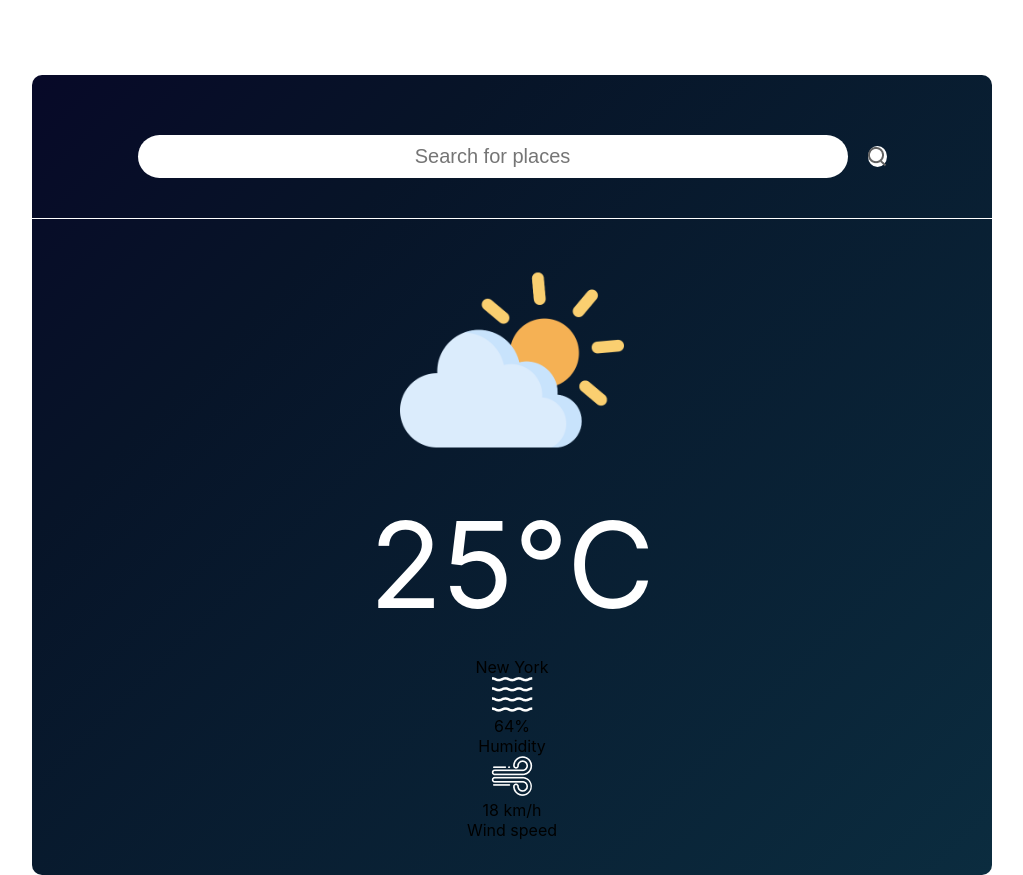
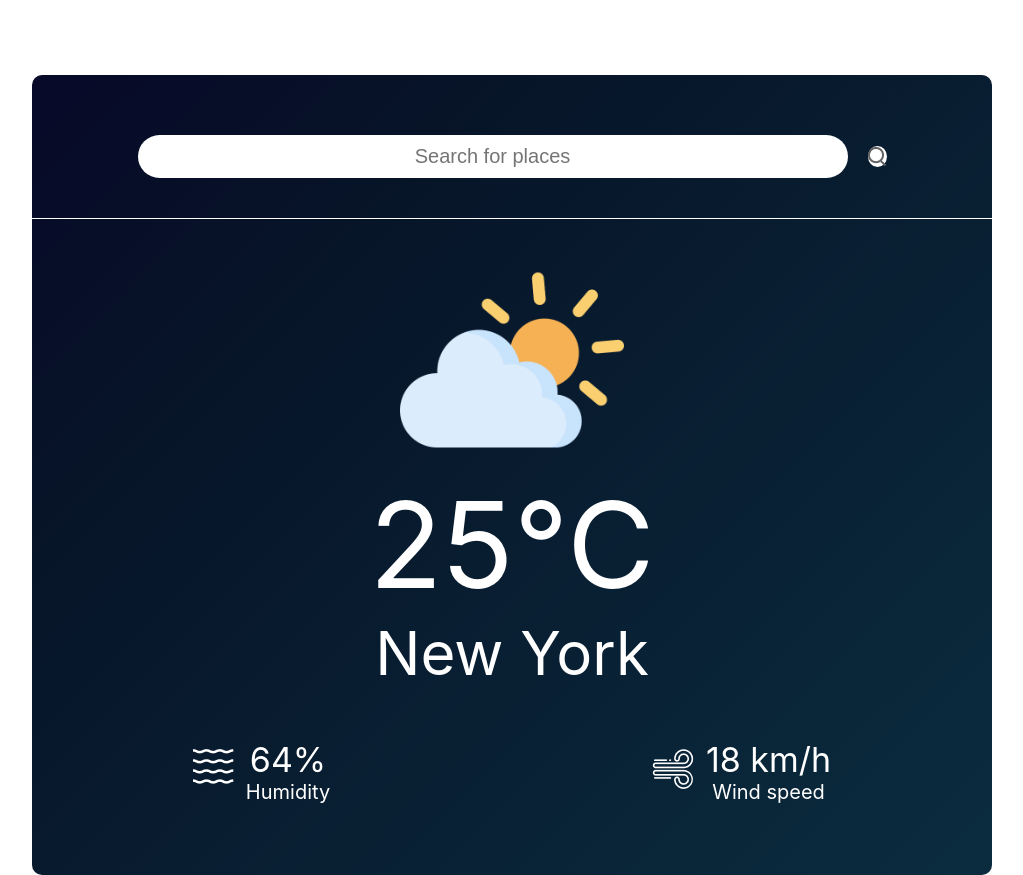
Before and after one commit to abdozayan12/weather-app, a React (Create React App) app: page / in a window 1280 px wide. Shown: the whole page, without its empty margins (128-1151 px from the left). Built offline with nearby package versions, Linux system fonts and the light colour scheme.

Commit message:
Update weatherApp.css

```diff
--- a/src/component/weatherApp/weatherApp.css
+++ b/src/component/weatherApp/weatherApp.css
@@ -49,10 +49,43 @@
 .temperature {
   display: flex;
   justify-content: center;
-  align-items: center;
-  gap: 20px;
-  padding: 20px;
   color: #fff;
   font-size: 120px;
   font-weight: 400;
 }
+
+.city {
+  display: flex;
+  justify-content: center;
+  color: #fff;
+  font-size: 60px;
+  font-weight: 400;
+}
+
+.data-container {
+  margin-top: 50px;
+  color: #fff;
+  display: flex;
+  justify-content: center;
+}
+
+.element{
+  margin: auto;
+  display: flex;
+  align-items: flex-start;
+  gap: 12px;
+}
+
+.data {
+  font-size: 34px;
+  font-weight: 400;
+}
+
+.text {
+  font-size: 20px;
+  font-weight: 400;
+}
+
+.Icon {
+  margin-top: 10px;
+}
```
